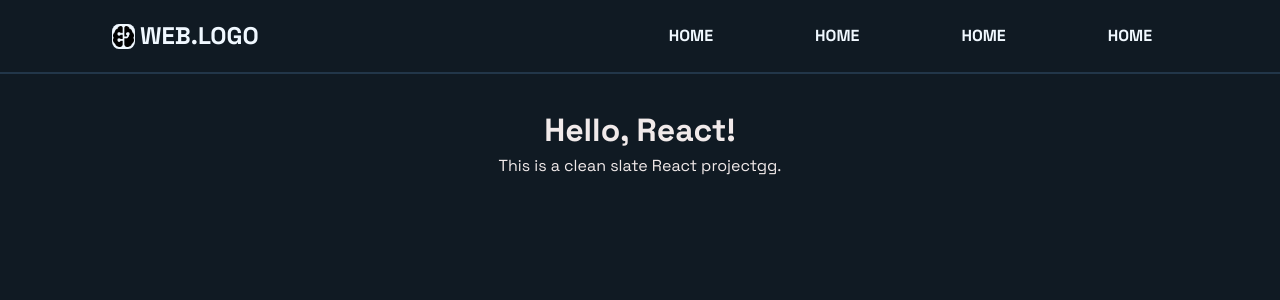
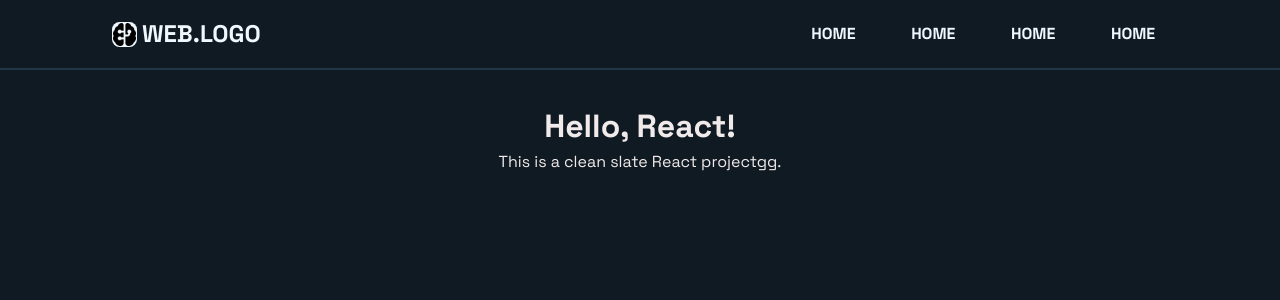
Before and after one commit to MithunDu404/AlgoMaster, a React (Vite) app in the folder frontend/: page / in a window 1280 px wide. Shown: the top 300 px of the page. Built offline with nearby package versions, Linux system fonts and the light colour scheme.

Commit message:
added hover animation to nav-links

```diff
--- a/frontend/src/App.jsx
+++ b/frontend/src/App.jsx
@@ -1,10 +1,12 @@
 import './App.css';
 import Navbar from './components/navbar/Navbar';
+// import Dashboard from './components/Dashboard/Dashboard';
 
 function App() {
   return (
     <>
       <Navbar/>
+      {/* <Dashboar/> */}
       <div className="app">
         <h1>Hello, React!</h1>
         <p>This is a clean slate React projectgg.</p>
--- a/frontend/src/components/Navbar/Navbar.css
+++ b/frontend/src/components/Navbar/Navbar.css
@@ -18,7 +18,7 @@
     background-color: aliceblue;
     margin-top: 6px;
     margin-right: 5px;
-    padding: 2px 1px;
+    padding: 1px 1px;
     border-radius: 30%;
 }
 .logo-name{
@@ -28,20 +28,35 @@
 }
 
 .nav-links{
-    /* background-color:#223649; */
-    /* padding: 0 3rem; */
     list-style: none;
     display: flex;
-    gap: 70px;
+    gap: 30px;
 }
 
 .nav-links li{
-    padding: 0.5rem 1rem;
-    border-radius: 10px;
-    transition: background-color 0.3s ease;
+    padding: 0.3rem 0.8rem;
+    border-radius: 5px;
+    position: relative;
+    z-index: 0;
 }
 .nav-links li:hover{
-    background-color: #223649;
+    color: black;
+}
+.nav-links li::after{
+    content: '';
+    background: linear-gradient(to right,rgb(52, 190, 244),rgb(42, 71, 113));
+    position: absolute;
+    height: 100%;
+    width: 0;
+    top: 0;
+    left: 0;
+    border-radius: 5px;
+    z-index: -1;
+    transition: 200ms ease-in-out;
+}
+.nav-links li:hover::after{
+    width: 100%;
+    border: solid 1px rgb(70, 111, 248);
 }
 
 .nav-links a{
@@ -54,5 +69,5 @@
 }
 
 .nav-links a:hover{
-    color:rgb(255, 200, 127)
+    color:rgb(0, 0, 0)
 }
```
Also changed, not shown: frontend/src/components/Dashboard/Dashboard.jsx (added, +15 -0 lines), frontend/src/components/Dashboard/Dashboard.css (added).
